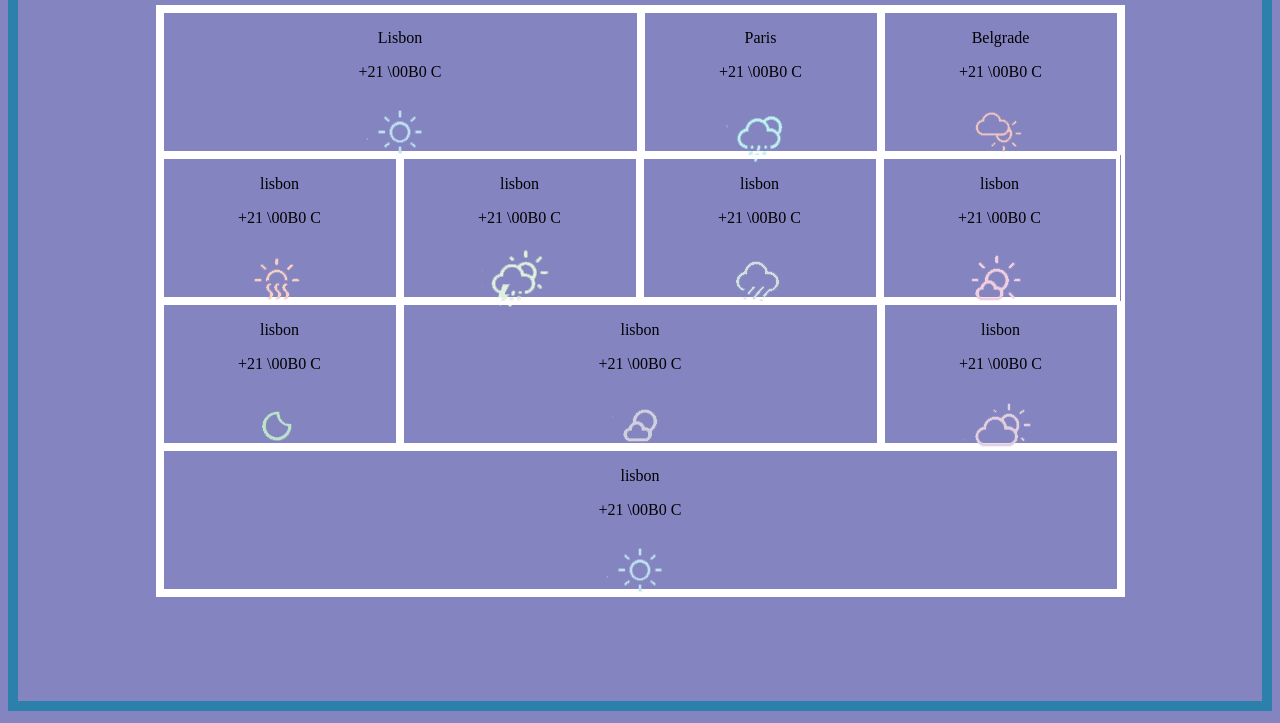
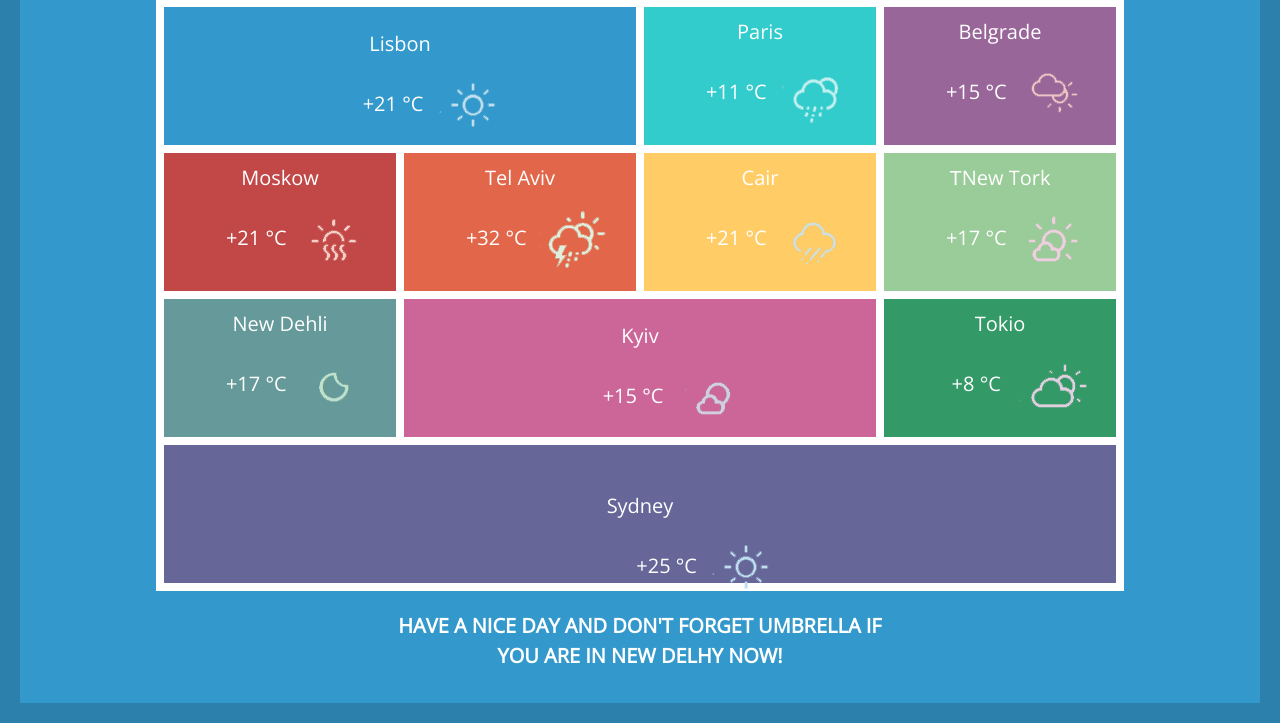
Before and after one commit to AVerba/Study-OV, a plain HTML site: page Lessons/Homework(lesson-8_part-2)/index.html in a window 1280 px wide. Shown: the part 117-840 px from the top of the page. Drawn offline with nearby package versions, Linux system fonts and the light colour scheme.

Commit message:
upd HW8_part-2

```diff
--- a/Lessons/Homework(lesson-8_part-2)/index.html
+++ b/Lessons/Homework(lesson-8_part-2)/index.html
@@ -8,71 +8,79 @@
   </head>
   <body>
     <div class="wrapper">
-      <!--       <div class="main-title">
-        <p>CSS Wethear Forecast</p>
-      </div> -->
+<header><h1>CSS Wethear Forecast</h1></header>
       <div class="catalog-city">
-        <div class="catalog-item" id="lisbon">
-          <p>Lisbon</p>
-          <p>+21 \00B0 C</p>
-          <div><img src="./img/pic_1.png" alt="" /></div>
+        <div class="catalog-item" id="lisbon" style="background-color: #3399CC">
+         <div class="city">Lisbon</div>
+          <div class="param">
+            <div class="temp"><p>+21 &#176C</p></div>
+            <div class="icon"><img src="./img/pic_1.png" alt="" /></div>
+          </div>
         </div>
-        <div class="catalog-item" id="paris">
-          <p>Paris</p>
-          <p>+21 \00B0 C</p>
-          <div><img src="./img/pic_2.png" alt="" /></div>
-        </div>
-        <div class="catalog-item" id="belgrade">
-          <p>Belgrade</p>
-          <p>+21 \00B0 C</p>
-          <div><img src="./img/pic_3.png" alt="" /></div>
-        </div>
-        <div class="catalog-item" id="moskow">
-          <p>lisbon</p>
-          <p>+21 \00B0 C</p>
-          <div><img src="./img/pic_4.png" alt="" /></div>
-        </div>
-        <div class="catalog-item" id="tel-aviv">
-          <p>lisbon</p>
-          <p>+21 \00B0 C</p>
-          <div><img src="./img/pic_5.png" alt="" /></div>
-        </div>
-        <div class="catalog-item" id="cair">
-          <p>lisbon</p>
-          <p>+21 \00B0 C</p>
-          <div><img src="./img/pic_6.png" alt="" /></div>
-        </div>
-        <div class="catalog-item" id="new-yourk">
-          <p>lisbon</p>
-          <p>+21 \00B0 C</p>
-          <div><img src="./img/pic_7.png" alt="" /></div>
-        </div>
-        <div class="catalog-item" id="new-dehli">
-          <p>lisbon</p>
-          <p>+21 \00B0 C</p>
-          <div><img src="./img/pic_8.png" alt="" /></div>
-        </div>
-        <div class="catalog-item" id="kyiv">
-          <p>lisbon</p>
-          <p>+21 \00B0 C</p>
-          <div><img src="./img/pic_9.png" alt="" /></div>
-        </div>
-        <div class="catalog-item" id="tokyo">
-          <p>lisbon</p>
-          <p>+21 \00B0 C</p>
-          <div><img src="./img/pic_10.png" alt="" /></div>
-        </div>
-        <div class="catalog-item" id="sidney">
-          <p>lisbon</p>
-          <p>+21 \00B0 C</p>
-          <div><img src="./img/pic_1.png" alt="" /></div>
-        </div>
+        <div class="catalog-item" id="paris" style="background-color: #33CCCC">
+          <div class="city">Paris</div>
+          <div class="param">
+          <div class="temp"><p>+11 &#176C</p></div>
+          <div class="icon"><img src="./img/pic_2.png" alt="" /></div>
+        </div></div>
+        <div class="catalog-item" id="belgrade" style="background-color: #996699">
+          <div class="city">Belgrade</div>
+          <div class="param">
+          <div class="temp"><p>+15 &#176C</p></div>
+          <div class="icon"><img src="./img/pic_3.png" alt="" /></div>
+        </div></div>
+        <div class="catalog-item" id="moskow" style="background-color: #C24747">
+          <div class="city">Moskow</div>
+          <div class="param">
+          <div class="temp"><p>+21 &#176C</p></div>
+          <div class="icon"><img src="./img/pic_4.png" alt="" /></div>
+        </div></div>
+        <div class="catalog-item" id="tel-aviv" style="background-color: #E2674A">
+          <div class="city">Tel Aviv</div>
+          <div class="param">
+          <div class="temp"><p>+32 &#176C</p></div>
+          <div class="icon"><img src="./img/pic_5.png" alt="" /></div>
+        </div></div>
+        <div class="catalog-item" id="cair" style="background-color: #FFCC66">
+          <div class="city">Cair</div>
+          <div class="param">
+          <div class="temp"><p>+21 &#176C</p></div>
+          <div class="icon"><img src="./img/pic_6.png" alt="" /></div>
+        </div></div>
+        <div class="catalog-item" id="new-yourk" style="background-color: #99CC99">
+          <div class="city">ТNew Tork</div>
+          <div class="param">
+          <div class="temp"><p>+17 &#176C</p></div>
+          <div class="icon"><img src="./img/pic_7.png" alt="" /></div>
+        </div></div>
+        <div class="catalog-item" id="new-dehli" style="background-color: #669999">
+          <div class="city">New Dehli</div>
+          <div class="param">
+          <div class="temp"><p>+17 &#176C</p></div>
+          <div class="icon"><img src="./img/pic_8.png" alt="" /></div>
+        </div></div>
+        <div class="catalog-item" id="kyiv" style="background-color: #CC6699">
+          <div class="city">Kyiv</div>
+          <div class="param">
+          <div class="temp"><p>+15 &#176C</p></div>
+          <div class="icon"><img src="./img/pic_9.png" alt="" /></div>
+        </div></div>
+        <div class="catalog-item" id="tokyo" style="background-color: #339966">
+          <div class="city">Tokio</div>
+          <div class="param">
+          <div class="temp"><p>+8 &#176C</p></div>
+          <div class="icon"><img src="./img/pic_10.png" alt="" /></div>
+        </div></div>
+        <div class="catalog-item" id="sidney" style="background-color: #666699">
+          <div class="city">Sydney</div>
+          <div class="param">
+          <div class="temp"><p>+25 &#176C</p></div>
+          <div class="icon"><img src="./img/pic_1.png" alt="" /></div>
+        </div></div>
       </div>
-      <!--       <div class="propouse">
-        <p>
-          Have a nice day and don't forget umbrella if you are in New Delhy now!
-        </p>
-      </div> -->
+<footer>
+  <p>Have a nice day and don't forget umbrella if you are in New Delhy now!</p>
+</footer>
     </div>
   </body>
 </html>
--- a/Lessons/Homework(lesson-8_part-2)/style.css
+++ b/Lessons/Homework(lesson-8_part-2)/style.css
@@ -1,12 +1,11 @@
+@import url("https://fonts.googleapis.com/css2?family=Open+Sans&display=swap");
 body {
-  /*   widows: 100vw;
-  height: 100vh; */
-  /*   margin: 0 auto */
-  /*  padding: 0; */
-  background-color: #3399;
+  background-color: #3399cc;
   border-style: solid;
-  border-width: 10px;
+  border-width: 20px;
   border-color: #2b81ac;
+  margin: 0;
+  padding: 0;
 }
 .wrapper {
   width: 970px;
@@ -21,8 +20,15 @@
   justify-content: center;
   align-items: center;
 }
+.main-title {
+  font-family: "Open Sans", sans-serif;
+  font-size: 20px;
+  margin: 0;
+  padding: 0;
+  text-align: left;
+}
 .catalog-city {
-  width: 961px;
+  width: 960px;
   height: 584px;
   padding: 0;
   margin: 0;
@@ -36,14 +42,48 @@
   border-style: solid;
   border-width: 4px;
   box-sizing: border-box;
+  vertical-align: middle;
+  text-align: center;
   border-color: #fff;
+  color: #fff;
+  font-family: "Open Sans", sans-serif;
+  font-size: 20px;
   margin: 0;
   padding: 0;
 }
+.city {
+  width: 100%;
+  height: 40px;
+  display: inline-block;
+  margin: 0;
+  padding-top: 5%;
+}
+.param {
+  width: 100%;
+  height: 50px;
+  display: flex;
+  justify-content: center;
+  padding-left: 7%;
+  margin: 2%, 0, 0, 0;
+  /*   padding: 0; */
+}
+.temp {
+  width: 80px;
+  height: 80px;
+  margin: 0;
+  padding: 0;
+}
+.icon {
+  width: 80px;
+  height: 80px;
+  margin: 0;
+  padding: 0;
+}
+
 #lisbon,
 #kyiv {
-  width: 481px;
-  height: 146px;
+  width: 50%;
+  height: 25%;
 }
 #paris,
 #belgrade,
@@ -53,10 +93,26 @@
 #new-yourk,
 #new-dehli,
 #tokyo {
-  width: 240px;
-  height: 146px;
+  width: 25%;
+  height: 25%;
 }
 #sidney {
-  width: 970px;
-  height: 146px;
+  width: 100%;
+  height: 25%;
 }
+.catalog-city:hover .catalog-item {
+  opacity: 0.5;
+}
+.catalog-item[id]:hover {
+  opacity: 1;
+}
+header,
+footer {
+  font-size: 20px;
+  color: #fff;
+  font-weight: 700;
+  line-height: 30px;
+  text-transform: uppercase;
+  font-family: "Open Sans", sans-serif;
+  width: 500px;
+}
```
